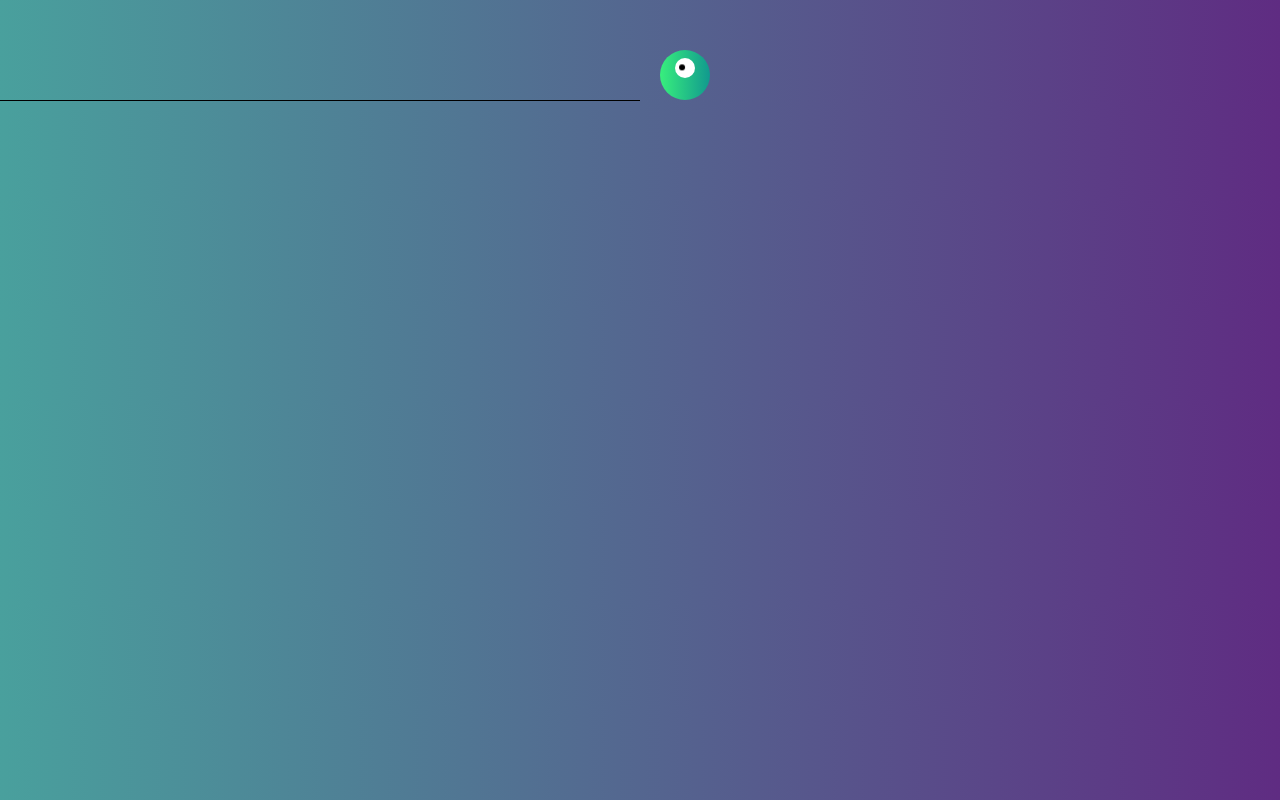
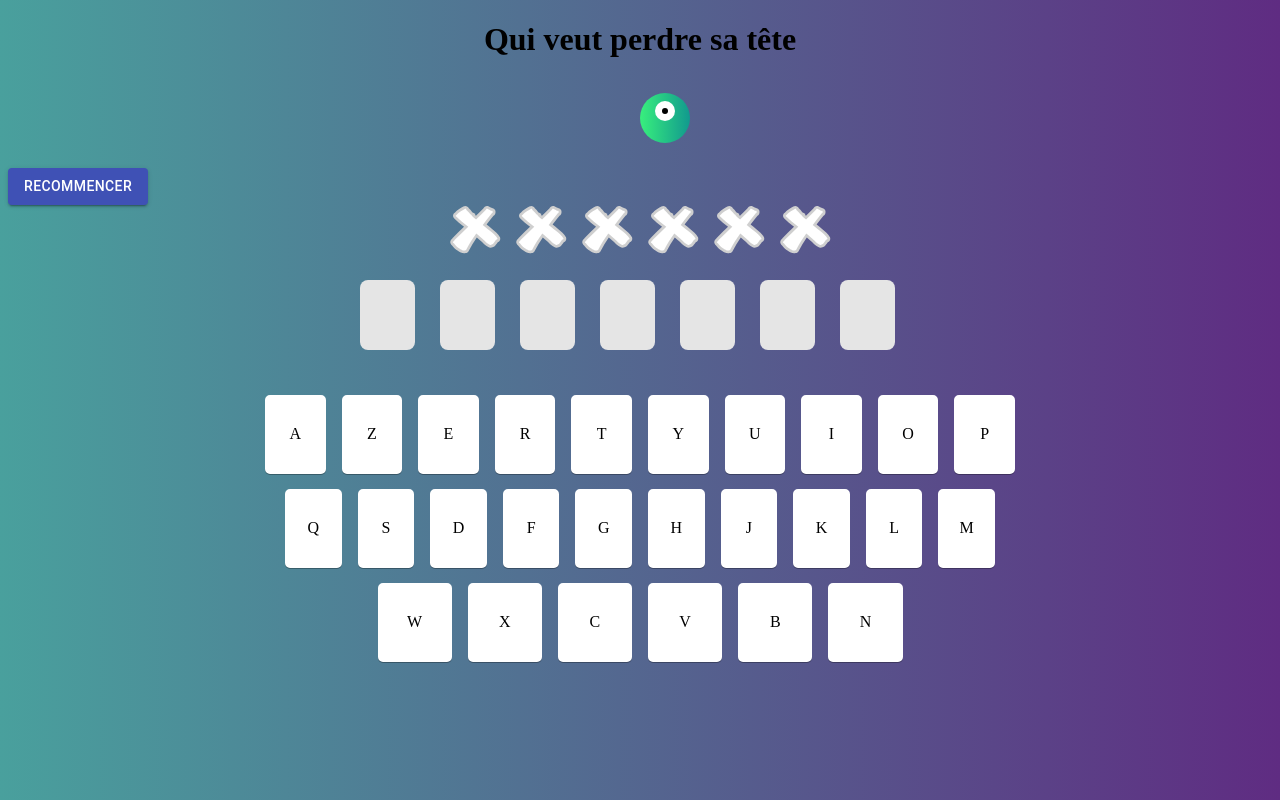
Before and after one commit to milletm/qui-veut-perdre-sa-tete, a React (Create React App) app: page / in a window 1280 px wide. Built offline with nearby package versions, Linux system fonts and the light colour scheme.

Commit message:
animation

```diff
--- a/src/components/container/Container.jsx
+++ b/src/components/container/Container.jsx
@@ -16,138 +16,6 @@ export default class Container extends Component {
     super(props);
     this.state = {
       wordList: [],
-      initKeyboard: [
-        {
-          letter: 'A',
-          activated: false,
-          class: 'default'
-        },
-        {
-          letter: 'Z',
-          activated: false,
-          class: 'default'
-        },
-        {
-          letter: 'E',
-          activated: false,
-          class: 'default'
-        },
-        {
-          letter: 'R',
-          activated: false,
-          class: 'default'
-        },
-        {
-          letter: 'T',
-          activated: false,
-          class: 'default'
-        },
-        {
-          letter: 'Y',
-          activated: false,
-          class: 'default'
-        },
-        {
-          letter: 'U',
-          activated: false,
-          class: 'default'
-        },
-        {
-          letter: 'I',
-          activated: false,
-          class: 'default'
-        },
-        {
-          letter: 'O',
-          activated: false,
-          class: 'default'
-        },
-        {
-          letter: 'P',
-          activated: false,
-          class: 'default'
-        },
-        {
-          letter: 'Q',
-          activated: false,
-          class: 'default'
-        },
-        {
-          letter: 'S',
-          activated: false,
-          class: 'default'
-        },
-        {
-          letter: 'D',
-          activated: false,
-          class: 'default'
-        },
-        {
-          letter: 'F',
-          activated: false,
-          class: 'default'
-        },
-        {
-          letter: 'G',
-          activated: false,
-          class: 'default'
-        },
-        {
-          letter: 'H',
-          activated: false,
-          class: 'default'
-        },
-        {
-          letter: 'J',
-          activated: false,
-          class: 'default'
-        },
-        {
-          letter: 'K',
-          activated: false,
-          class: 'default'
-        },
-        {
-          letter: 'L',
-          activated: false,
-          class: 'default'
-        },
-        {
-          letter: 'M',
-          activated: false,
-          class: 'default'
-        },
-        {
-          letter: 'W',
-          activated: false,
-          class: 'default'
-        },
-        {
-          letter: 'X',
-          activated: false,
-          class: 'default'
-        },
-        {
-          letter: 'C',
-          activated: false,
-          class: 'default'
-        },
-        {
-          letter: 'V',
-          activated: false,
-          class: 'default'
-        },
-        {
-          letter: 'B',
-          activated: false,
-          class: 'default'
-        },
-        {
-          letter: 'N',
-          activated: false,
-          class: 'default'
-        }
-      ],
       keyboard: [
         {
           letter: 'A',
@@ -280,10 +148,60 @@ export default class Container extends Component {
           class: 'default'
         }
       ],
+      dialogs: {
+        win: [
+          {
+            text: 'C\'est très bien continue comme ça ',
+            active: false,
+            winStrike: 1
+          },
+          {
+            text: 'Encore trouvé tu serais pas en train de tricher par hassard',
+            active: false,
+            winStrike: 2
+          },
+          {
+            text: 'Bon ça suffit ferme moi ce debugger',
+            active: false,
+            winStrike: 3
+          }
+        ],
+        lose: [
+          {
+            text: 'Ça peut arriver à tout le monde j’ai confiance en toi',
+            active: false,
+            loseStrike: 1
+          },
+          {
+            text: 'Attention ça fait deux erreur d\'affilé',
+            active: false,
+            loseStrike: 2
+          },
+          {
+            text: 'Ah mince j’ai du oublié de te dire les règles... le but du jeu est de trouver un mot, pas saisir des lettre au hasard',
+            active: false,
+            loseStrike: 3
+          }
+        ],
+        winAfterLose: {
+          text: 'Ah ben tu vois quand tu veux',
+          active: false
+        },
+        loseAfterWin: {
+          text: 'Huuum laisse moi regarder... non pas cette fois',
+          active: false
+        },
+        lastChance: {
+          text: 'Bon je ne voudrais te stresser ou quoi que ce soit mais il ne te reste qu\'une change',
+          active: false
+        },
+      },
+      currentDialog:'',
       winStrike: 0,
       loseStrike: 0,
+      inputFailed: 0,
       currentWord: null,
-      openDialog: false,
+      openPopup: false,
       endGameTitle: '',
       endGameContent: ''
     };
@@ -292,11 +210,15 @@ export default class Container extends Component {
     this.gameLose = this.gameLose.bind(this);
     this.restartGame = this.restartGame.bind(this);
     this.generateBuzzer = this.generateBuzzer.bind(this);
-    this.handleCloseDialog = this.handleCloseDialog.bind(this);
     this.initAnimation = this.initAnimation.bind(this);
+    this.displayDialog = this.displayDialog.bind(this);
+    this.handleUpdateKeyboard = this.handleUpdateKeyboard.bind(this);
+    this.handleUpdateSearchedWord = this.handleUpdateSearchedWord.bind(this);
   }
 
   componentDidMount() {
+    this.initAnimation();
+
     const response = [
       {
         word: 'Big Data',
@@ -392,19 +314,27 @@ export default class Container extends Component {
     }));
     this.setState({ wordList, currentWord: wordList[1] });
 
-    this.initAnimation();
   }
 
   handleKeyboardTrigger(key) {
-    const { currentWord, loseStrike, keyboard } = this.state;
-    let keyClass = 'default';
+    const { currentWord, inputFailed } = this.state;
     if (!key.activated) {
-      const inputError = typeof _.find(currentWord.letters, {letter: key.letter}) === 'undefined';
-      if (inputError && loseStrike === 5) {
+      const inputError = typeof _.find(currentWord.letters, { letter: key.letter }) === 'undefined';
+      // test if game is lost
+      if (inputError && inputFailed === 5) {
         this.gameLose();
       } else {
-        // Assign error or success class to keyboard
-        keyClass = inputError ? 'error' : 'success';
+        this.handleUpdateKeyboard(inputError, key);
+        this.handleUpdateSearchedWord(inputError, key);
+      }
+    } else {
+      // tu as déja cliquer sur cette lettre
+    }
+  }
+
+  handleUpdateKeyboard (inputError, key) {
+    const { keyboard } = this.state;
+    const keyClass = inputError ? 'error' : 'success';
     const keyboardUpdated = _.map(keyboard, keyboardKey => {
       if (keyboardKey.letter === key.letter) {
         return {
@@ -414,33 +344,38 @@ export default class Container extends Component {
         }
       }
       return keyboardKey;
-        })
+    });
     this.setState({keyboard: keyboardUpdated});
+  }
+
+  handleUpdateSearchedWord (inputError, key) {
+    const { currentWord } = this.state;
     if (inputError) {
-          this.setState({ loseStrike: loseStrike + 1 });
+      this.setState(prevState => (
+        {
+          inputFailed: prevState.inputFailed + 1
+        }
+      ),() => this.displayDialog(inputError));
     } else {
       const currentWordUpdated = _.assign({}, currentWord);
-          currentWordUpdated.letters = _.map(currentWord.letters, letter => {
-            if (letter.letter === key.letter) {
+      currentWordUpdated.letters = _.map(currentWord.letters, item => {
+        if (item.letter === key.letter) {
           return {
-                ...letter,
+            ...item,
             isActive: true
           }
         }
-            return letter;
+        return item;
       });
-          this.setState({
+      this.setState(prevState => ({
         currentWord: currentWordUpdated
-          }, () => {
+      }), () => {
         if (typeof _.countBy(currentWordUpdated.letters, 'isActive').false === 'undefined') {
           this.gameWin();
+        } else {
+          this.displayDialog(inputError);
         }
       });
-          // display letter
-        }
-      }
-    } else {
-      // tu as déja cliquer sur cette lettre
     }
   }
 
@@ -449,7 +384,7 @@ export default class Container extends Component {
     const wordListUpdate = _.reject(wordList, { word: currentWord.word });
     this.setState({
       wordList: wordListUpdate,
-      openDialog: true,
+      openPopup: true,
       endGameTitle: 'Bravo tu a gagné',
       endGameContent: `Le mot était effectivement ${currentWord.word}`
     });
@@ -458,34 +393,210 @@ export default class Container extends Component {
   gameLose() {
     const { currentWord } = this.state;
     this.setState({
-      openDialog: true,
+      openPopup: true,
       endGameTitle: 'Dommage ce sera pour une prochaine fois',
       endGameContent: `Le mot était ${currentWord.word}`
     });
   }
 
   restartGame() {
-    const { wordList,initKeyboard } = this.state;
+    const { wordList } = this.state;
     this.setState({
       currentWord: wordList[_.random(0, wordList.length -1)],
-      loseStrike: 0,
+      inputFailed: 0,
       winStrike: 0,
-      keyboard: initKeyboard,
-      openDialog: false
+      keyboard: [
+        {
+          letter: 'A',
+          activated: false,
+          class: 'default'
+        },
+        {
+          letter: 'Z',
+          activated: false,
+          class: 'default'
+        },
+        {
+          letter: 'E',
+          activated: false,
+          class: 'default'
+        },
+        {
+          letter: 'R',
+          activated: false,
+          class: 'default'
+        },
+        {
+          letter: 'T',
+          activated: false,
+          class: 'default'
+        },
+        {
+          letter: 'Y',
+          activated: false,
+          class: 'default'
+        },
+        {
+          letter: 'U',
+          activated: false,
+          class: 'default'
+        },
+        {
+          letter: 'I',
+          activated: false,
+          class: 'default'
+        },
+        {
+          letter: 'O',
+          activated: false,
+          class: 'default'
+        },
+        {
+          letter: 'P',
+          activated: false,
+          class: 'default'
+        },
+        {
+          letter: 'Q',
+          activated: false,
+          class: 'default'
+        },
+        {
+          letter: 'S',
+          activated: false,
+          class: 'default'
+        },
+        {
+          letter: 'D',
+          activated: false,
+          class: 'default'
+        },
+        {
+          letter: 'F',
+          activated: false,
+          class: 'default'
+        },
+        {
+          letter: 'G',
+          activated: false,
+          class: 'default'
+        },
+        {
+          letter: 'H',
+          activated: false,
+          class: 'default'
+        },
+        {
+          letter: 'J',
+          activated: false,
+          class: 'default'
+        },
+        {
+          letter: 'K',
+          activated: false,
+          class: 'default'
+        },
+        {
+          letter: 'L',
+          activated: false,
+          class: 'default'
+        },
+        {
+          letter: 'M',
+          activated: false,
+          class: 'default'
+        },
+        {
+          letter: 'W',
+          activated: false,
+          class: 'default'
+        },
+        {
+          letter: 'X',
+          activated: false,
+          class: 'default'
+        },
+        {
+          letter: 'C',
+          activated: false,
+          class: 'default'
+        },
+        {
+          letter: 'V',
+          activated: false,
+          class: 'default'
+        },
+        {
+          letter: 'B',
+          activated: false,
+          class: 'default'
+        },
+        {
+          letter: 'N',
+          activated: false,
+          class: 'default'
+        }
+      ],
+      dialogs: {
+        win: [
+          {
+            text: 'C\'est très bien continue comme ça ',
+            active: false,
+            winStrike: 1
+          },
+          {
+            text: 'Encore trouvé tu serais pas en train de tricher par hassard',
+            active: false,
+            winStrike: 2
+          },
+          {
+            text: 'Bon ça suffit ferme moi ce debugger',
+            active: false,
+            winStrike: 3
+          }
+        ],
+        lose: [
+          {
+            text: 'Ça peut arriver à tout le monde j’ai confiance en toi',
+            active: false,
+            loseStrike: 1
+          },
+          {
+            text: 'Attention ça fait deux erreur d\'affilé',
+            active: false,
+            loseStrike: 2
+          },
+          {
+            text: 'Ah mince j’ai du oublié de te dire les règles... le but du jeu est de trouver un mot, pas saisir des lettre au hasard',
+            active: false,
+            loseStrike: 3
+          }
+        ],
+        winAfterLose: {
+          text: 'Ah ben tu vois quand tu veux',
+          active: false
+        },
+        loseAfterWin: {
+          text: 'Huuum laisse moi regarder... non pas cette fois',
+          active: false
+        },
+        lastChance: {
+          text: 'Bon je ne voudrais te stresser ou quoi que ce soit mais il ne te reste qu\'une change',
+          active: false
+        },
+      },
+      openPopup: false,
+      currentDialog: ''
     });
   }
 
   generateBuzzer() {
-    const { loseStrike } = this.state;
+    const { inputFailed } = this.state;
     const buzzerArray = []
     for (let i = 0; i < 6; i++) {
-      buzzerArray.push(<Buzzer isActive={i< loseStrike} key={`buzzer-key-${i}`} />);
+      buzzerArray.push(<Buzzer isActive={i< inputFailed} key={`buzzer-key-${i}`} />);
     }
     return buzzerArray;
-  }
-
-  handleCloseDialog() {
-    this.setState({ openDialog: false });
   }
 
   initAnimation() {
@@ -494,38 +605,99 @@ export default class Container extends Component {
     bouncerElem.add('move');
     setTimeout(() => {
       bouncerElem.remove('move');
-      travelerElem.add('iddle');
-      bouncerElem.add('iddle');
+      travelerElem.add('position-center');
+      //bouncerElem.add('iddle');
     }, 3500);
+  }
+
+  displayDialog(inputError) {
+    const { dialogs, winStrike, loseStrike, inputFailed } = this.state;
+    const dialogsUpdated = _.assign({}, dialogs);
+    let currentDialog = '';
+    this.setState({ currentDialog }, () => {
+      if (inputError) {
+        if (inputFailed === 5 && !dialogsUpdated.lastChance.active) {
+          currentDialog = dialogsUpdated.lastChance.text;
+          dialogsUpdated.lastChance.active = true;
+        } else {
+          const loseDialog = dialogsUpdated.lose[loseStrike];
+          if (loseStrike === 0 && winStrike !== 0 && !dialogsUpdated.loseAfterWin.active) {
+            currentDialog = dialogsUpdated.loseAfterWin.text;
+            dialogsUpdated.loseAfterWin.active = true;
+          } else if (typeof loseDialog !== 'undefined' &&  !loseDialog.active) {
+            dialogsUpdated.lose[loseStrike].active = true;
+            currentDialog = loseDialog.text;
+          }
+        }
+        this.setState({
+          currentDialog,
+          dialogs: dialogsUpdated,
+          loseStrike: loseStrike + 1,
+          winStrike: 0
+        }, () => {
+            const dialogBox = document.getElementsByClassName('game-dialog')[0];
+            if (currentDialog !== '') {
+              dialogBox.classList.add('open');
+              setTimeout(() => {
+                dialogBox.classList.remove('open');
+                dialogBox.classList.add('close');
+              }, 10000);
+            }
+        });
+      } else {
+        const winDialog = dialogsUpdated.win[winStrike];
+        if (winStrike === 0 && loseStrike !== 0 && !dialogsUpdated.winAfterLose.active) {
+          currentDialog = dialogsUpdated.winAfterLose.text;
+          dialogsUpdated.winAfterLose.active = true;
+        } else if (typeof winDialog !== 'undefined' && !winDialog.active) {
+          dialogsUpdated.win[winStrike].active = true;
+          currentDialog = winDialog.text;
+        }
+        this.setState({
+          currentDialog,
+          dialogs: dialogsUpdated,
+          winStrike: winStrike + 1,
+          loseStrike: 0
+        }, () => {
+          const dialogBox = document.getElementsByClassName('game-dialog')[0];
+          if (currentDialog !== '') {
+            dialogBox.classList.add('open');
+          }
+      });
+      }
+    });
   }
 
   render() {
     const {
       keyboard,
-      winStrike,
       currentWord,
-      openDialog,
+      openPopup,
       endGameTitle,
-      endGameContent
+      endGameContent,
+      currentDialog
     } = this.state;
     const buzzerArray = this.generateBuzzer();
     return (
       <div>
+        <h1 className="game-title">Qui veut perdre sa tête</h1>
         <div className="animation">
           <div id="stage">
             <div id="traveler">
               <div id="bouncer" />
             </div>
           </div>
+          {currentDialog !== "" && (
+            <div className="game-dialog">{currentDialog}</div>
+          )}
         </div>
-        {/* <h1>Qui veut perdre sa tête</h1>
         <Button onClick={this.restartGame} variant="contained" color="primary">
           Recommencer
         </Button>
         {currentWord !== null &&(
           <Dialog
-          open={openDialog}
-          onClose={this.handleCloseDialog}
+            open={openPopup}
+            onClose={this.restartGame}
             aria-labelledby="end-game-status"
           >
             <DialogTitle id="end-game-status">
@@ -542,23 +714,19 @@ export default class Container extends Component {
               </DialogContentText>
             </DialogContent>
             <DialogActions>
-              <Button autoFocus onClick={this.handleCloseDialog} color="primary">
-                Fermer
-              </Button>
               <Button onClick={this.restartGame} color="primary">
                 Nouvelle partie
               </Button>
             </DialogActions>
           </Dialog>
         )}
-        <h3>{winStrike}</h3>
         <div className="buzzer-container">
           {buzzerArray}
         </div>
         {currentWord !== null &&(
           <SearchedWord letters={currentWord.letters} />
         )}
-        <Keyboard keyboard={keyboard} handleKeyboardTrigger={this.handleKeyboardTrigger}/> */}
+        <Keyboard keyboard={keyboard} handleKeyboardTrigger={this.handleKeyboardTrigger}/>
       </div>
     );
   }
--- a/src/components/container/container.scss
+++ b/src/components/container/container.scss
@@ -3,3 +3,14 @@ img.dialog-image {
   margin: 10px auto;
   max-width: 150px;
 }
+.game-title {
+  text-align: center;
+  margin-bottom: 10px;
+}
+
+
+body {
+  background: #5f2c82;  /* fallback for old browsers */
+  background: -webkit-linear-gradient(to right, #49a09d, #5f2c82);  /* Chrome 10-25, Safari 5.1-6 */
+  background: linear-gradient(to right, #49a09d, #5f2c82); /* W3C, IE 10+/ Edge, Firefox 16+, Chrome 26+, Opera 12+, Safari 7+ */
+}
--- a/src/components/keyboard/keyboard.scss
+++ b/src/components/keyboard/keyboard.scss
@@ -1,16 +1,16 @@
 .keyboard {
-  width: 750px;
+  width: 75%;
+  max-width: 750px;
   display: block;
   margin: 15px auto;
   .keybord-row {
     display: flex;
-    justify-content: center;
     padding: 0 20px;
     &:first-child {
       padding: 0;
     }
     &:last-child {
-      padding:  0 160px;
+      padding:  0 15%;
     }
     .keyboard-key {
       cursor: pointer;
@@ -24,6 +24,13 @@
       border-radius: 5px;
       border: 2px solid white;
 
+      &:hover {
+        box-shadow: 4px 3px 6px rgba(0, 0, 0, 0.3);
+        &.error,
+        &.success {
+          box-shadow: 0px 1px 0px rgba(0, 0, 0, 0.3);
+        }
+      }
       &:last-child {
         margin-right: 0;
       }
@@ -46,8 +53,14 @@
   }
 }
 
-body {
-  background: #5f2c82;  /* fallback for old browsers */
-  background: -webkit-linear-gradient(to right, #49a09d, #5f2c82);  /* Chrome 10-25, Safari 5.1-6 */
-  background: linear-gradient(to right, #49a09d, #5f2c82); /* W3C, IE 10+/ Edge, Firefox 16+, Chrome 26+, Opera 12+, Safari 7+ */
+@media screen and (max-width: 650px) {
+  .keyboard {
+    .keybord-row {
+      .keyboard-key {
+        width: 40px;
+        height: 30px;
+        margin-right: 5px;
+      }
+    }
+  }
 }
--- a/src/index.scss
+++ b/src/index.scss
@@ -1,56 +1,3 @@
-body {
-  margin: 0;
-  font-family: -apple-system, BlinkMacSystemFont, 'Segoe UI', 'Roboto', 'Oxygen',
-    'Ubuntu', 'Cantarell', 'Fira Sans', 'Droid Sans', 'Helvetica Neue',
-    sans-serif;
-  -webkit-font-smoothing: antialiased;
-  -moz-osx-font-smoothing: grayscale;
-}
-
-code {
-  font-family: source-code-pro, Menlo, Monaco, Consolas, 'Courier New',
-    monospace;
-}
-
-
-@-webkit-keyframes travel {
-  from {
-    left: 0;
-  }
-
-  to {
-    left: 100%;
-  }
-}
-
-@-webkit-keyframes bounceRight {
-
-  from,
-  to {
-    bottom: 0;
-    animation-timing-function: ease-out;
-  }
-
-  10%,
-  30%,
-  50%,
-  70%,
-  90% {
-    bottom: 30px;
-    animation-timing-function: ease-in;
-  }
-
-  20%,
-  40%,
-  60%,
-  80% {
-    bottom: 0px;
-    animation-timing-function: ease-in;
-  }
-}
-
-
-/* keyframes definition for other browsers */
 
 @keyframes travel {
   from {
@@ -62,33 +9,16 @@ code {
   }
 }
 
-@keyframes bounceRight {
+@keyframes roleRight {
 
-  from,
-  to {
-    bottom: 0;
-    animation-timing-function: ease-out;
+  from {
+    transform: rotate(0deg) translate(0) rotate(0deg);
   }
 
-  10%,
-  30%,
-  50%,
-  70%,
-  90% {
-    bottom: 30px;
-    animation-timing-function: ease-in;
-  }
-
-  20%,
-  40%,
-  60%,
-  80%,
-  100% {
-    bottom: 0px;
-    animation-timing-function: ease-in;
+  to {
+    transform: rotate(360deg) rotate(-360deg);
   }
 }
-
 
 @keyframes roleEyes {
 
@@ -101,14 +31,37 @@ code {
   }
 }
 
-/* styles for the stage and animated elements */
+@keyframes expand-bounce {
+  0% {
+    transform: scale(0);
+  }
 
+  50% {
+    transform: scale(1.25);
+  }
+
+  100% {
+    transform: scale(1);
+  }
+}
+
+@keyframes shrink {
+  0% {
+    transform: scale(1);
+  }
+
+  100% {
+    transform: scale(0);
+  }
+}
+
+.animation {
+  padding: 25px;
+  position: relative;
   #stage {
     position: relative;
     width: 50%;
     height: 50px;
-  margin-top: 50px;
-  border-bottom: 1px solid black;
   }
 
   #traveler {
@@ -116,17 +69,11 @@ code {
     width: 20px;
     height: 50px;
 
-  -webkit-animation-name: travel;
-  -webkit-animation-timing-function: linear;
-  -webkit-animation-iteration-count: 1;
-  -webkit-animation-duration: 3.5s;
-
     animation-name: travel;
-  animation-timing-function: linear;
     animation-iteration-count: 1;
     animation-duration: 3.5s;
 
-  &.iddle {
+    &.position-center {
       left: 100%;
     }
   }
@@ -134,29 +81,16 @@ code {
   #bouncer {
     position: absolute;
     bottom: 0;
+    left: 0;
     width: 50px;
     height: 50px;
     border-radius: 25px;
     background: #11998e;
-  /* fallback for old browsers */
-  background: -webkit-linear-gradient(to right, #38ef7d, #11998e);
     /* Chrome 10-25, Safari 5.1-6 */
     background: linear-gradient(to right, #38ef7d, #11998e);
     /* W3C, IE 10+/ Edge, Firefox 16+, Chrome 26+, Opera 12+, Safari 7+ */
 
 
-  &.move {
-    -webkit-animation-name: bounceRight;
-    -webkit-animation-iteration-count: 1;
-    -webkit-animation-duration: 3.5s;
-
-    animation-name: bounceRight;
-    animation-iteration-count: 1;
-    animation-duration: 3.5s;
-  }
-
-  &.iddle {
-    left: 100%;
     &:before {
       content: '';
       display: inline-block;
@@ -168,6 +102,7 @@ code {
       margin-left: 50%;
       transform: translateY(-50%) translateX(-50%);
     }
+
     &:after {
       position: absolute;
       content: '';
@@ -177,6 +112,18 @@ code {
       background: black;
       top: 15px;
       left: 22px;
+    }
+
+    &.move {
+      animation-name: roleRight;
+      animation-iteration-count: 1;
+      animation-duration: 3.5s;
+    }
+
+    &.iddle {
+      left: 100%;
+
+      &:after {
         animation-name: roleEyes;
         animation-duration: 2s;
         animation-iteration-count: infinite;
@@ -184,3 +131,43 @@ code {
       }
     }
   }
+
+  .game-dialog {
+    position: absolute;
+    transform-origin: 0% 100%;
+    text-align: center;
+    background-color: #aa2929;
+    color: white;
+    border-radius: 10px;
+    width: auto;
+    max-width: 250px;
+    padding: 10px;
+    left: calc(50% + 50px);
+    top: -50px;
+    transform: scale(0);
+    animation-fill-mode: forwards;
+
+    &:before {
+      content: "";
+      display: block;
+      width: 0;
+      position: absolute;
+      bottom: -25px;
+      left: 5px;
+      border-style: solid;
+      border-width: 15px;
+      border-color: #aa2929 transparent transparent #aa2929;
+      transform: rotate(10deg);
+    }
+
+    &.open {
+      animation-name: expand-bounce;
+      animation-duration: 0.25s;
+    }
+
+    &.close {
+      animation-name: shrink;
+      animation-duration: 0.1s;
+    }
+  }
+}
```
Lines whose indentation alone changed are shown as unchanged.
